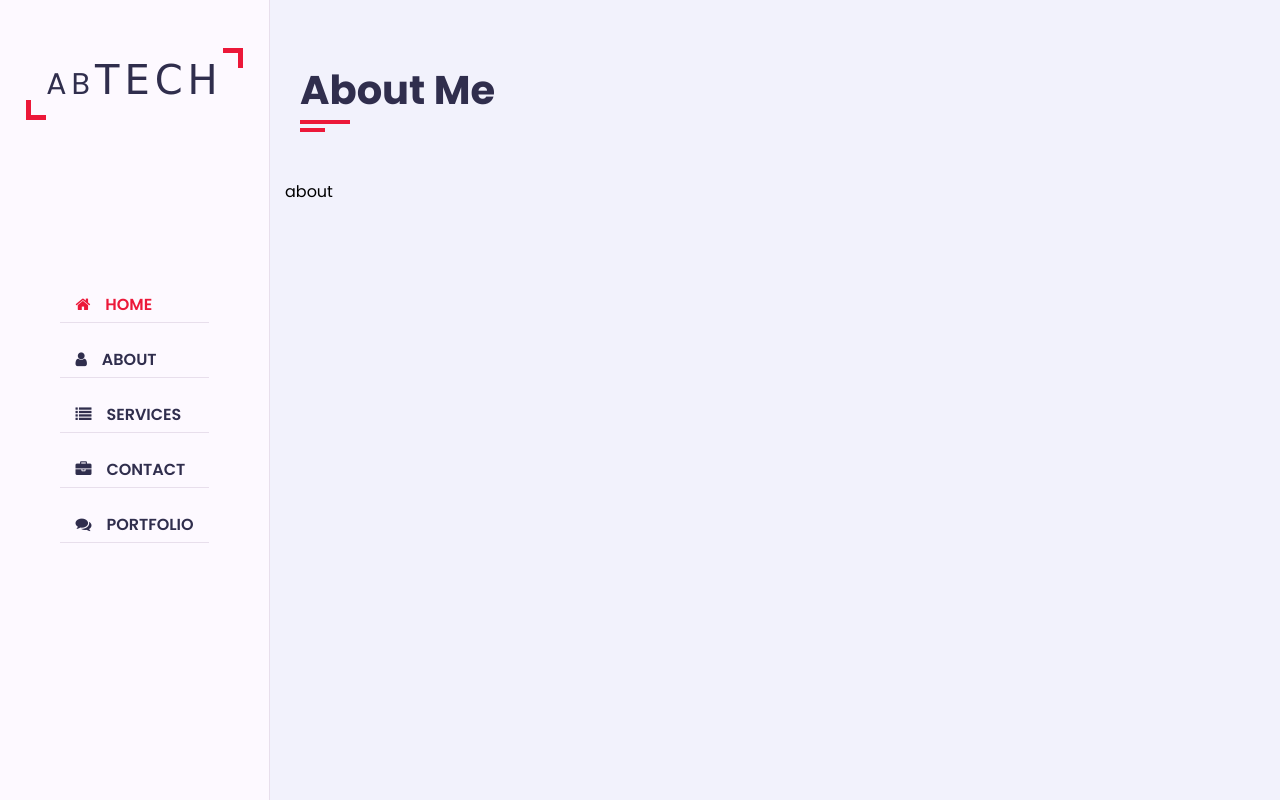
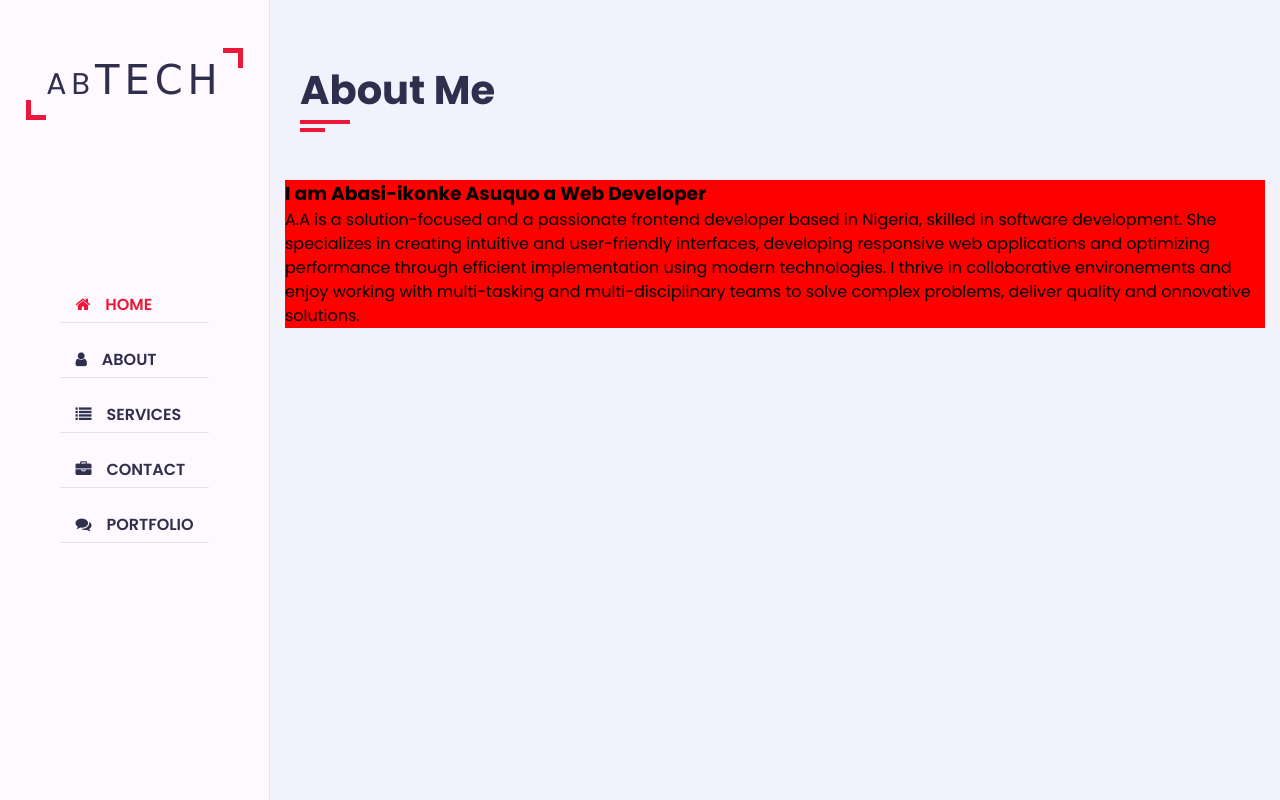
Before and after one commit to kponky/portfolio-html_css_js, a plain HTML site: page index.html in a window 1280 px wide. Drawn offline with Linux system fonts and the light colour scheme; a web font is replaced by a local one.

Commit message:
my commit

```diff
--- a/index.html
+++ b/index.html
@@ -38,7 +38,7 @@
                         <div class="home-info paddings-1">
                             <h3 class="hello">Hello, my name is <span class="name">Abasi-ikonke Asuquo</span></h3>
                             <h3 class="my-profession">I'm a <span class="typing">web designer</span></h3>
-                            <p>I am a passionate front-end developer with expertize in tools and technologies like Html, CSS3, Bootstrap, React, material UI, Tailwind etc. </p>
+                            <p>I am a passionate front-end developer with expertize in tools and technologies like Html, CSS3, Bootstrap, React, Tailwind, Git and GitHub etc. </p>
                             <a href="#contact" class="btn hire-me">Hire Me</a>
                         </div>
 
@@ -62,9 +62,20 @@
 
                     <div class="row">
 
-                    <div class="about-me-content">
-                        about
+                    <div class="about-me-content paddings-1">
+                       <div class="row">
+                        <div class="about-me-text">
+                            <h3>I am Abasi-ikonke Asuquo  a <span> Web Developer</span></h3>
+                            <p>A.A is a solution-focused and a passionate frontend developer based in Nigeria, skilled in software development.
+                                 She specializes in creating intuitive and user-friendly interfaces, developing responsive web applications and optimizing
+                                performance through efficient implementation using modern technologies. I thrive in colloborative environements and enjoy
+                                working with multi-tasking and multi-disciplinary teams to solve complex problems, deliver quality and onnovative solutions.
+                            </p>
 
+
+
+                        </div>
+                       </div>
                     </div>
 
                     </div>
--- a/style.css
+++ b/style.css
@@ -340,3 +340,16 @@ h3.my-profession{
     left: 0;
     margin-top: 8px;
 }
+
+.about .about-me-content{
+    flex: 0 0 100%;
+    max-width: 100%;
+
+}
+
+.about .about-me-content .about-me-text{
+    flex: 0 0 100%;
+    max-width: 100%;
+    background-color: red;
+
+}
```
